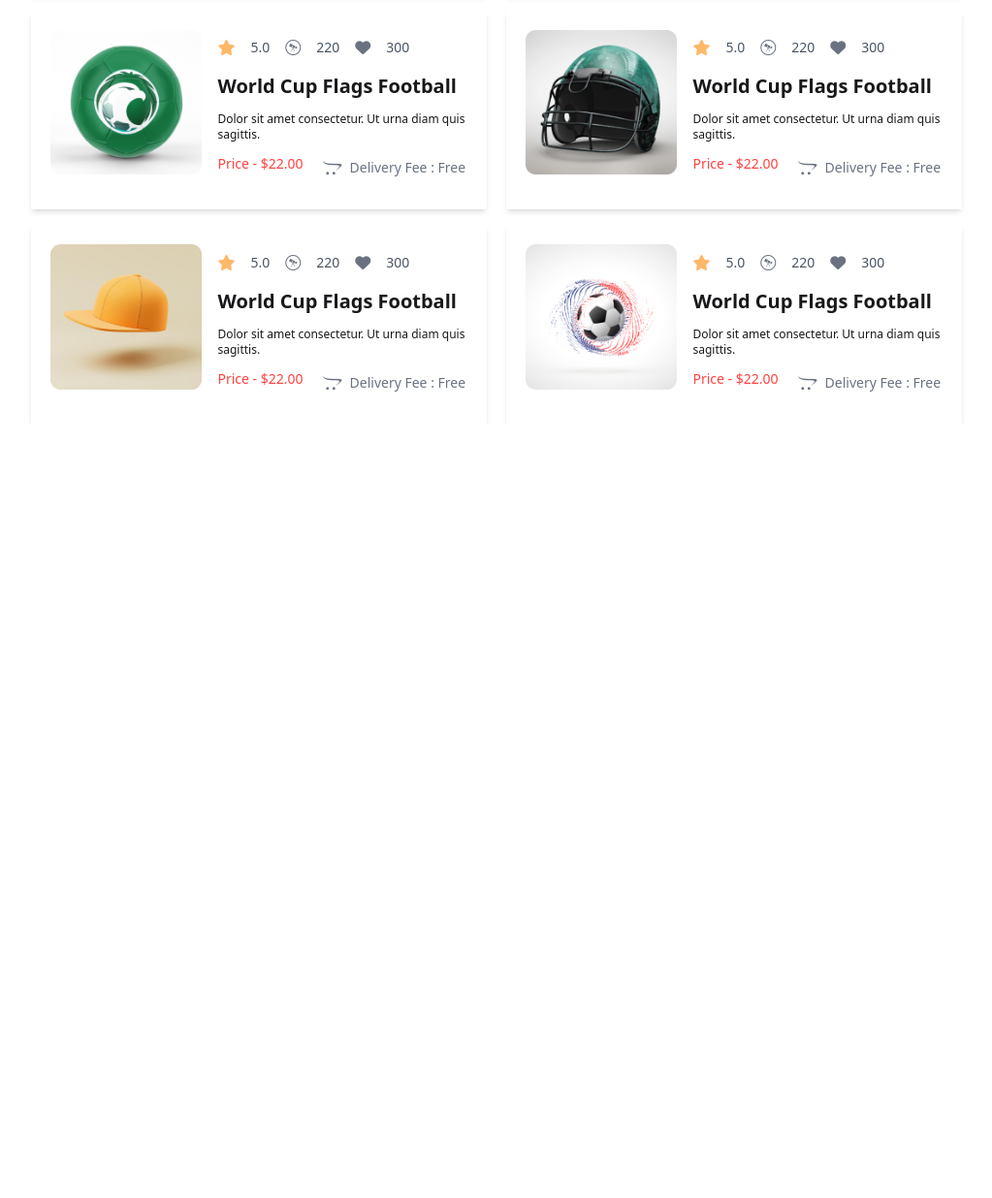
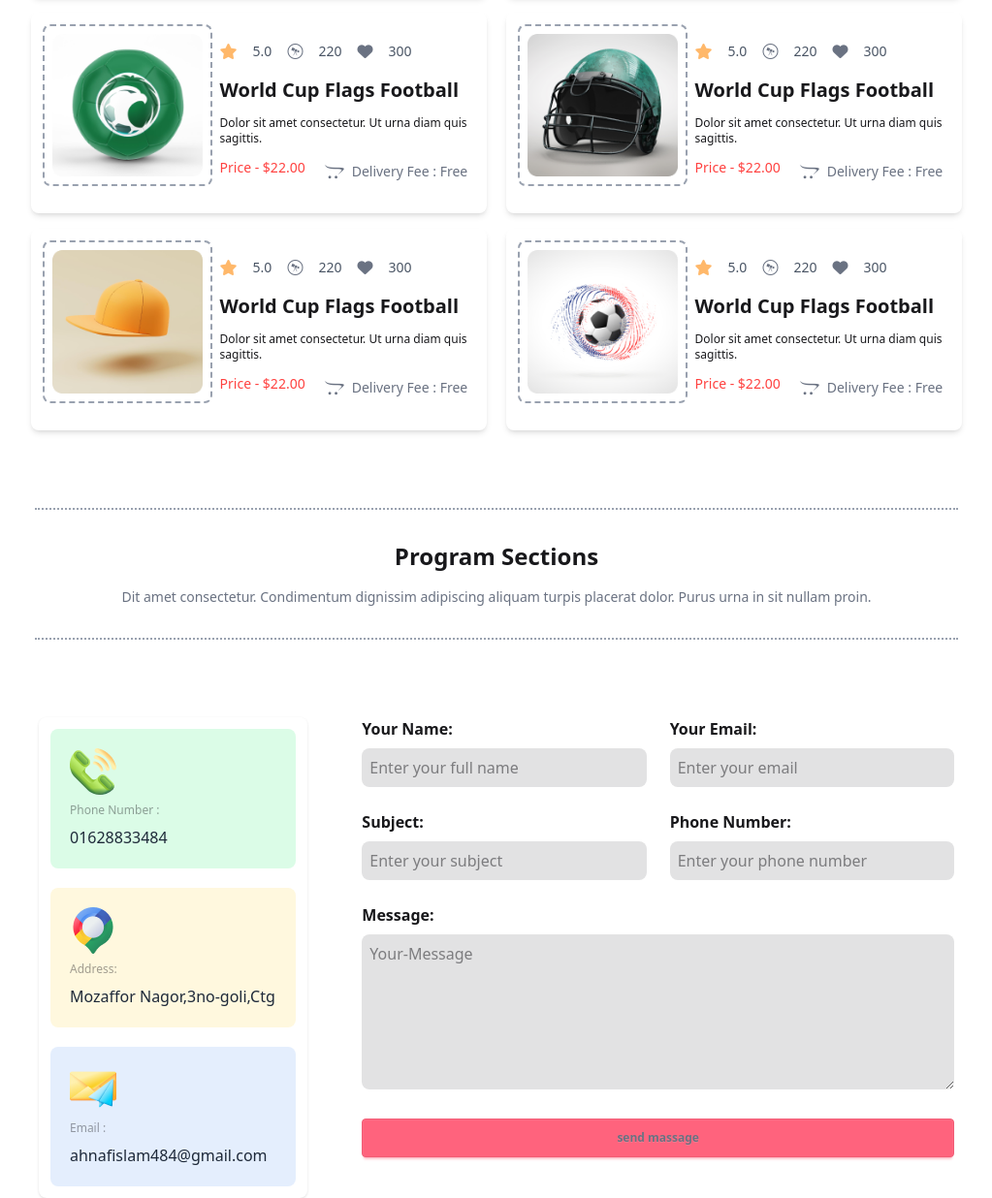
Before and after one commit to ahnafislam484/hockey-site-design, a plain HTML site: page index.html in a window 1280 px wide. Shown: the part 2409-3645 px from the top of the page at 97% size, without its empty margins (128-1151 px from the left). Before the commit the page ends 2847 px from the top, so only its background shows below. Drawn offline with nearby package versions, Linux system fonts and the light colour scheme.

Commit message:
form section done

```diff
--- a/index.html
+++ b/index.html
@@ -315,10 +315,10 @@
           <!-- 1st div left site   -->
           <div class="space-y-4">
             <!-- cart -1  -->
-            <div class="space-y-4 md:flex items-center gap-2 p-3 shadow-md">
+            <div class="space-y-4 md:flex items-center justify-center w-full gap-2 p-3 shadow-md rounded-lg ">
               <!-- image container  -->
-              <div>
-                <img src="Images/5.png" alt="" class="p-2" />
+              <div >
+                <img src="Images/5.png" alt="" class="p-2  border-dashed border-2 border-gray-400 rounded-lg" />
               </div>
               <!-- content div  -->
               <div>
@@ -369,10 +369,10 @@
 
             <!-- cart-2  -->
 
-            <div class="space-y-4 md:flex items-center gap-2 p-3 shadow-md">
+            <div class="space-y-4 md:flex items-center gap-2 p-3 shadow-md rounded-lg">
               <!-- image container  -->
               <div>
-                <img src="Images/6.png" alt="" class="p-2" />
+                <img src="Images/6.png" alt="" class="p-2  border-dashed border-2 border-gray-400 rounded-lg" />
               </div>
               <!-- content div  -->
               <div>
@@ -423,10 +423,10 @@
 
             <!-- cart-3  -->
 
-            <div class="space-y-4 md:flex items-center gap-2 p-3 shadow-md">
+            <div class="space-y-4 md:flex items-center gap-2 p-3 shadow-md rounded-lg">
               <!-- image container  -->
               <div>
-                <img src="Images/7.png" alt="" class="p-2" />
+                <img src="Images/7.png" alt="" class="p-2  border-dashed border-2 border-gray-400 rounded-lg" />
               </div>
               <!-- content div  -->
               <div>
@@ -480,10 +480,10 @@
 
           <div class="space-y-4">
             <!-- cart -1  -->
-            <div class="space-y-4 md:flex items-center gap-2 p-3 shadow-md">
+            <div class="space-y-4 md:flex items-center gap-2 p-3 shadow-md rounded-lg">
               <!-- image container  -->
               <div>
-                <img src="Images/8.png" alt="" class="p-2" />
+                <img src="Images/8.png" alt="" class="p-2  border-dashed border-2 border-gray-400 rounded-lg" />
               </div>
               <!-- content div  -->
               <div>
@@ -534,10 +534,10 @@
 
             <!-- cart-2  -->
 
-            <div class="space-y-4 md:flex items-center gap-2 p-3 shadow-md">
+            <div class="space-y-4 md:flex items-center gap-2 p-3 shadow-md rounded-lg">
               <!-- image container  -->
               <div>
-                <img src="Images/9.png" alt="" class="p-2" />
+                <img src="Images/9.png" alt="" class="p-2  border-dashed border-2 border-gray-400 rounded-lg" />
               </div>
               <!-- content div  -->
               <div>
@@ -588,10 +588,10 @@
 
             <!-- cart-3  -->
 
-            <div class="space-y-4 md:flex items-center gap-2 p-3 shadow-md">
+            <div class="space-y-4 md:flex items-center gap-2 p-3 shadow-md rounded-lg">
               <!-- image container  -->
               <div>
-                <img src="Images/10.png" alt="" class="p-2" />
+                <img src="Images/10.png" alt="" class="p-2  border-dashed border-2 border-gray-400 rounded-lg" />
               </div>
               <!-- content div  -->
               <div>
@@ -646,7 +646,120 @@
         <!-- cart part end  hear  -->
       </section>
       <!-- third section end  hear  -->
+
+    <!-- four page start hear  -->
+    <section class=" mt-20">
+
+   <!-- title part start  -->
+   <div
+   class="border-y-[2px] border-dotted border-gray-400 text-center space-y-4 py-8 mx-1"
+ >
+   <h3 class="text-2xl font-bold">Program Sections</h3>
+   <p class="text-sm font-normal text-gray-500">
+     Dit amet consectetur. Condimentum dignissim adipiscing aliquam
+     turpis placerat dolor. Purus urna in sit nullam proin.
+   </p>
+ </div>
+ <!-- title part end  -->
+
+<!-- parent div hear  -->
+
+<div class="grid grid-cols-1 lg:grid-cols-3 gap-10 mt-20" >
+
+  <!-- left side  -->
+   <!-- phone part  -->
+  <div class=" mx-2 lg-mx-0 shadow-sm p-3 space-y-5 rounded-lg ">
+    <div class="  bg-green-100  rounded-lg p-5 space-y-2">
+     <img src="Images/phone.png" alt="">
+      <p class="text-xs text-[#13131866]">Phone Number : </p>
+    <h2 class="text-gray-800">01628833484</h2>
+    </div>
+    <!-- email part  -->
+    <div class=" bg-[#fddd5f34] p-5 rounded-lg  space-y-2">
+      <img src="Images/location.png" alt="">
+       <p class="text-xs text-[#13131866]">Address: </p>
+     <h2 class="text-gray-800">Mozaffor Nagor,3no-goli,Ctg</h2>
+     </div>
+
+     <!-- address part  -->
+     <div class=" bg-[#629cf32c] rounded-lg p-5 space-y-2">
+      <img src="Images/email.png" alt="">
+       <p class="text-xs text-[#13131866]">Email : </p>
+     <h2 class="text-gray-800">ahnafislam484@gmail.com</h2>
+     </div>
+  </div>
+
+
+
+
+  <!-- right  side  -->
+
+   <div class=" mx-2  lg:col-span-2 mx-0" >
+
+    <!-- form container div  -->
+     <div class=" grid grid-cols-1 lg:grid-cols-2 gap-6 ">
+      <!-- name  -->
+     <div >
+      <label class="text-base font-semibold  " for="">Your Name:</label><br>
+      <input class="p-2 border-none rounded-lg mt-2 outline-none w-full bg-[#1313181f]" type="text" placeholder="Enter your full name">
+     </div>
+     <!-- email  -->
+     <div >
+      <label class="text-base font-semibold " for="">Your Email:</label><br>
+      <input class="p-2 border-none rounded-lg mt-2 outline-none w-full bg-[#1313181f]" type="text" placeholder="Enter your email">
+     </div>
+      <!-- subject  -->
+      <div >
+        <label class="text-base font-semibold   " for="">Subject:</label><br>
+        <input class="p-2 border-none rounded-lg mt-2 outline-none w-full bg-[#1313181f]" type="text" placeholder="Enter your subject">
+       </div>
+       <!-- phone  -->
+       <div >
+        <label class="text-base font-semibold " for="">Phone Number:</label><br>
+        <input class="p-2 border-none rounded-lg mt-2 outline-none w-full bg-[#1313181f]" type="text" placeholder="Enter your phone number">
+       </div>
+
+       <!-- massage  -->
+        <div class="lg:col-span-2">
+
+          <label class="text-base font-semibold " for="">Message:</label><br>
+
+          <textarea rows="6"  class="p-2 border-none outline-none rounded-lg mt-2 w-full bg-[#1313181f]"  name="" id="" placeholder="Your-Message"></textarea>
+        </div>
+        <!-- button  hear  -->
+      <button class="btn btn-error text-gray-500 text-xs lg:col-span-2">send massage</button>
+
+     </div>
+
+   </div>
+
+  </div>
+</div>
+<!-- parent div end  -->
+
+
+
+
+
+
+
+    </section>
+     <!-- four page end  hear  -->
+
+
+
+
+
+
+
+
+
+
+
+
+
+
     </main>
-    <!-- main section end hear  -->
+
   </body>
 </html>
```
Also changed, not shown: Images/email.png (renamed from Images/Group 1171275318.png), Images/location.png (renamed from Images/Group 1171275321.png), Images/phone.png (renamed from Images/Group 1171275317.png).
